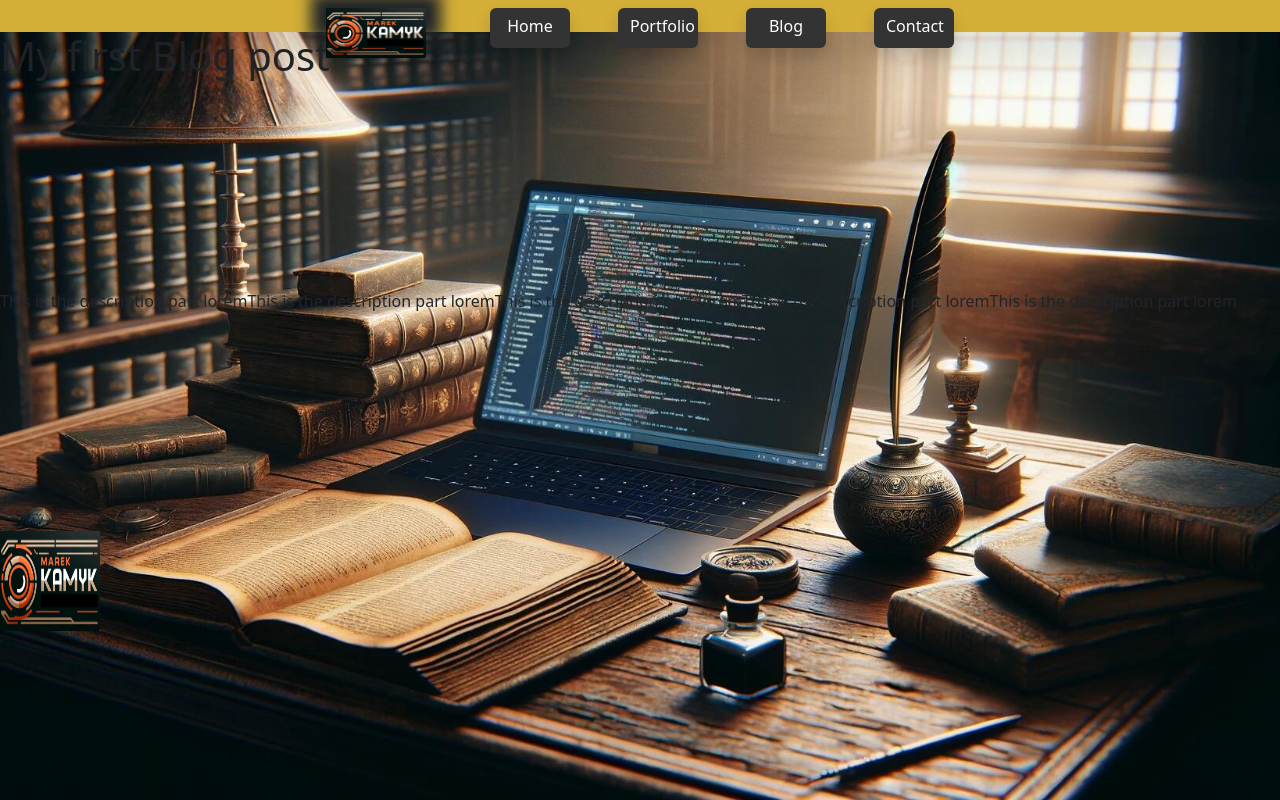
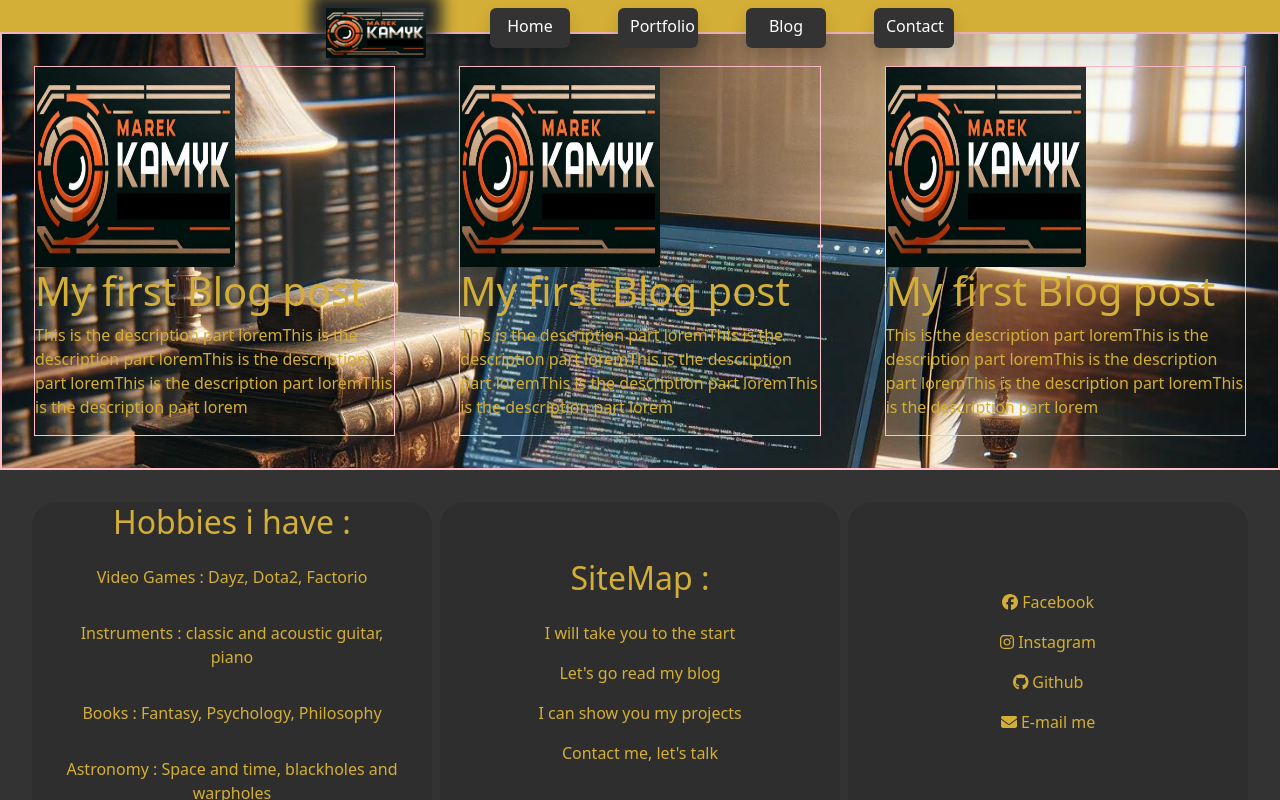
Before and after one commit to Only-Czesio/Marek_Kamyk_Personal_Website, a React (Vite) app: page /Marek_Kamyk_Personal_Website/Blog in a window 1280 px wide. Shown: the top 800 px of the page. Built offline with nearby package versions, Linux system fonts and the light colour scheme.

Commit message:
Creating layout for Blog page

```diff
--- a/src/App.scss
+++ b/src/App.scss
@@ -49,3 +49,7 @@
 .ContactForm {
     height: 100vh;
 }
+
+.blogWrapper {
+    border: pink solid 2px;
+}
--- a/src/Components/Footer.tsx
+++ b/src/Components/Footer.tsx
@@ -12,10 +12,10 @@ export default function Footer() {
             <div className="footer white-text btn-color d-flex flex-row justify-content-between">
                 <div className="footer-container myInterests d-flex flex-column gap-3 justify-content-center">
                     <h2 className='gold'>Hobbies i have :</h2>
-                    <p>Video Games : Dayz, Dota2, Factorio</p>
-                    <p>Instruments : classic and acoustic guitar, piano</p>
-                    <p>Books : Fantasy, Psychology, Philosophy</p>
-                    <p>Astronomy : Space and time, blackholes and warpholes</p>
+                    <p className='gold'>Video Games : Dayz, Dota2, Factorio</p>
+                    <p className='gold'>Instruments : classic and acoustic guitar, piano</p>
+                    <p className='gold'>Books : Fantasy, Psychology, Philosophy</p>
+                    <p className='gold'>Astronomy : Space and time, blackholes and warpholes</p>
                 </div>
                 <div className="footer-container siteMap d-flex flex-column gap-3 justify-content-center">
                     <h2 className='gold'>SiteMap :</h2>
--- a/src/Components/Introduction.tsx
+++ b/src/Components/Introduction.tsx
@@ -36,8 +36,8 @@ export default function Introduction() {
                 <p>and maybe give me a chance.</p>
                 <p>I want to bring value to people lifes</p>
             </div>
-            <a href="/Marek_Kamyk_Personal_Website/Blog"><button className='btn white-text btn-mine mb-3'>Portfolio</button></a>
-            <a href="/Marek_Kamyk_Personal_Website/Portfolio"><button className='btn white-text btn-mine'>Blog</button></a>
+            <a href="/Marek_Kamyk_Personal_Website/Portfolio"><button className='btn white-text btn-mine mb-3'>Portfolio</button></a>
+            <a href="/Marek_Kamyk_Personal_Website/Blog"><button className='btn white-text btn-mine'>Blog</button></a>
             </div>
         </section>
         </>
--- a/src/Components/Post.scss
+++ b/src/Components/Post.scss
@@ -2,6 +2,7 @@
     display: flex;
     flex-wrap: wrap;
     flex-grow: 1;
-    height: 100vh;
     width: auto;
+    border: 1px solid pink;
+    margin: 2rem;
 }
--- a/src/Components/Post.tsx
+++ b/src/Components/Post.tsx
@@ -2,9 +2,10 @@ import "./Post.scss"
 
 interface Content {
     content : {
-        title : string,
+        title: string,
         description: string,
-        photo : string
+        photo: string,
+        link: string
     }
 }
 
@@ -18,9 +19,9 @@ export default function Post({ content } : Content  ) {
 
         <>
           <div className="wrapper">
-            <h1>{content.title}</h1>
-            <p>{content.description}</p>
-            <img src={content.photo} height="100" width="100"></img>
+            <a href={content.link}><img src={content.photo} height="200" width="200"></img></a>
+            <h1 className="gold">{content.title}</h1>
+            <p className="gold">{content.description}</p>
           </div>
         </>
     )
--- a/src/pages/Blog.tsx
+++ b/src/pages/Blog.tsx
@@ -6,22 +6,24 @@ import Post from '../Components/Post'
 function Blog() {
 
   interface Content {
-    title : string,
+    title: string,
     description: string,
-    photo : string
+    photo: string,
+    link: string
 }
 
   const firstPost : Content = {
-    title : "My first Blog post",
-    description : "This is the description part loremThis is the description part loremThis is the description part loremThis is the description part loremThis is the description part lorem",
-    photo : "src/assets/firstblog.jpg"
+    title: "My first Blog post",
+    description: "This is the description part loremThis is the description part loremThis is the description part loremThis is the description part loremThis is the description part lorem",
+    photo: "src/assets/firstblog.jpg",
+    link: "/Marek_Kamyk_Personal_Website/Posts/myFirstPost"
   }
 
   return (
     <>
     <div id='start' className="bg-photo">
       <NavigationBar></NavigationBar>
-        <div className='blogWrapper'>
+        <div className='blogWrapper d-flex flex-row justify-content-center align-items-center'>
           <Post content={firstPost}/>
           <Post content={firstPost}/>
           <Post content={firstPost}/>
```
Also changed, not shown: src/pages/Posts/myFirstPost.tsx (added).
